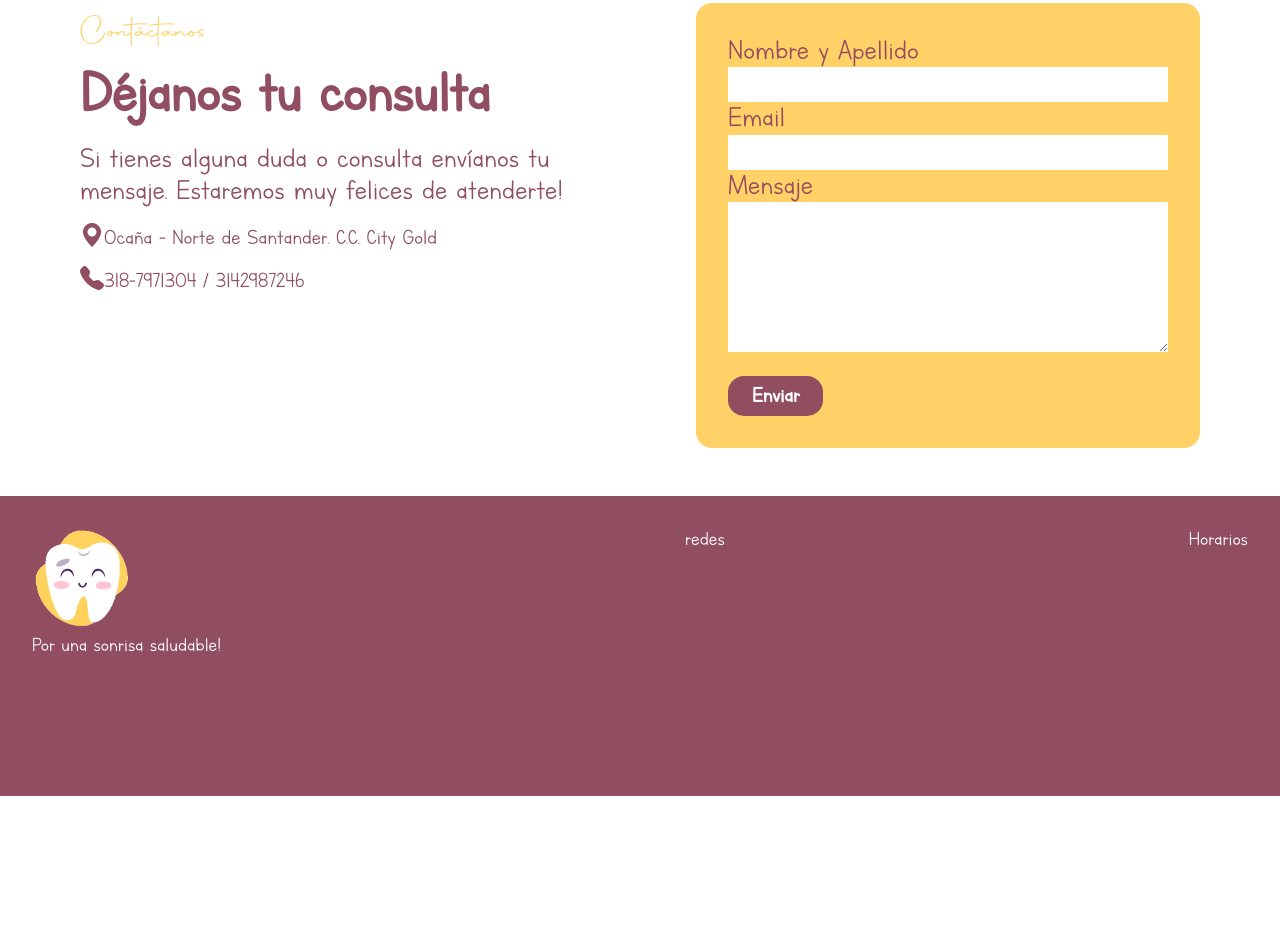
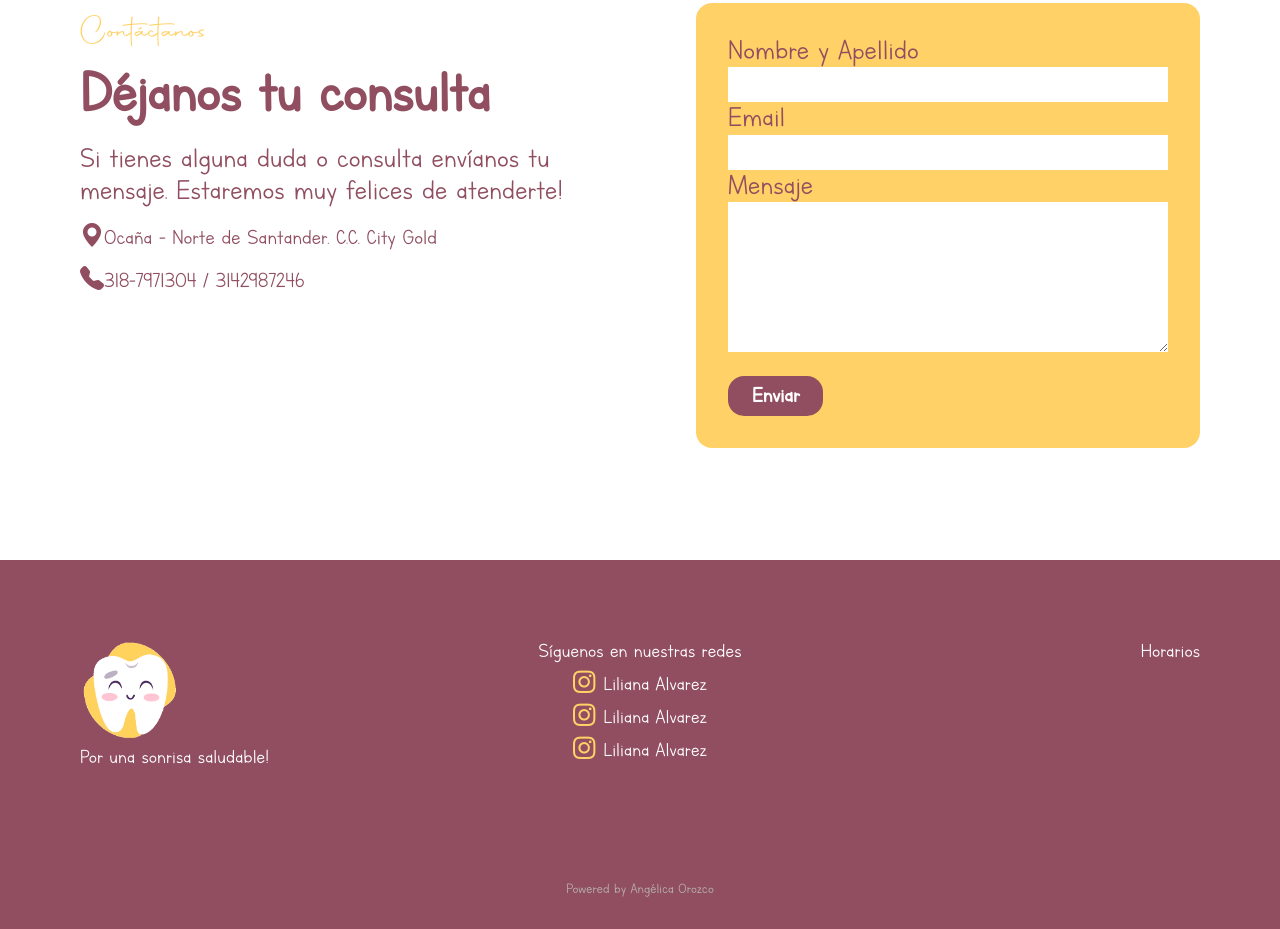
Before and after one commit to angorozco/dentalclinic-liliana, a plain HTML site: page index.html in a window 1280 px wide. Shown: the part 2889-3818 px from the top of the page. Before the commit the page ends 3685 px from the top, so only its background shows below. Drawn offline with nearby package versions, Linux system fonts and the light colour scheme.

Commit message:
footer: info and general styles added

```diff
--- a/css/styles.css
+++ b/css/styles.css
@@ -504,20 +504,69 @@ header {
 
 /* --------------footer--------------- */
 
+footer {
+    width: 100%;
+    margin-top: 2rem;
+    background-color: var(--primary-color);
+    font-family: var(--primary-font);
+    color: white;
+    text-align: center;
+}
+
 .footer-data {
-    margin-top: -2rem;
     width: 100%;
-    height: 300px;
-    background-color: var(--primary-color);
-    display: flex;
-    justify-content: space-between;
-    padding: 2rem;
+    padding: 5rem;
     font-size: 1.4rem;
-    color: white;
-    font-family: var(--primary-font);
 }
 
 .footer-left img {
     width: 100px;
     height: 100px;
 }
+
+.footer-middle {
+    margin-top: 3rem;
+}
+
+.footer-middle div {
+    margin-top: 0.5rem;
+}
+
+.footer-middle a {
+    text-decoration: none;
+    color: var(--accent-color);
+}
+
+.footer-middle a span {
+    font-style: normal;
+    color: white;
+    margin-left: 0.5rem;
+}
+
+.footer-right {
+    margin-top: 3rem;
+}
+
+footer .powered {
+    padding: 2rem;
+    color: #b8b5b0;
+}
+
+@media screen and (min-width: 768px) {
+    .footer-data {
+        display: grid;
+        grid-template-columns: repeat(3, 1fr);
+    }
+    .footer-left {
+        text-align: left;
+    }
+
+    .footer-middle {
+        margin-top: 0;
+    }
+
+    .footer-right {
+        text-align: right;
+        margin-top: 0;
+    }
+}
--- a/index.html
+++ b/index.html
@@ -178,12 +178,23 @@
                 <p>Por una sonrisa saludable!</p>
             </div>
             <div class="footer-middle">
-                redes
+                <p>Síguenos en nuestras redes</p>
+                <div>
+                    <a href=""><i class="bi bi-instagram"><span>Liliana Alvarez</span></i></a>
+                </div>
+                <div>
+                    <a href=""><i class="bi bi-instagram"><span>Liliana Alvarez</span></i></a>
+                </div>
+                <div>
+                    <a href=""><i class="bi bi-instagram"><span>Liliana Alvarez</span></i></a>
+                </div>
+
             </div>
             <div class="footer-right">
                 <p>Horarios</p>
             </div>
         </div>
+        <p class="powered">Powered by Angélica Orozco</p>
     </footer>
     <script src="./js/app.js"></script>
 </body>
```
